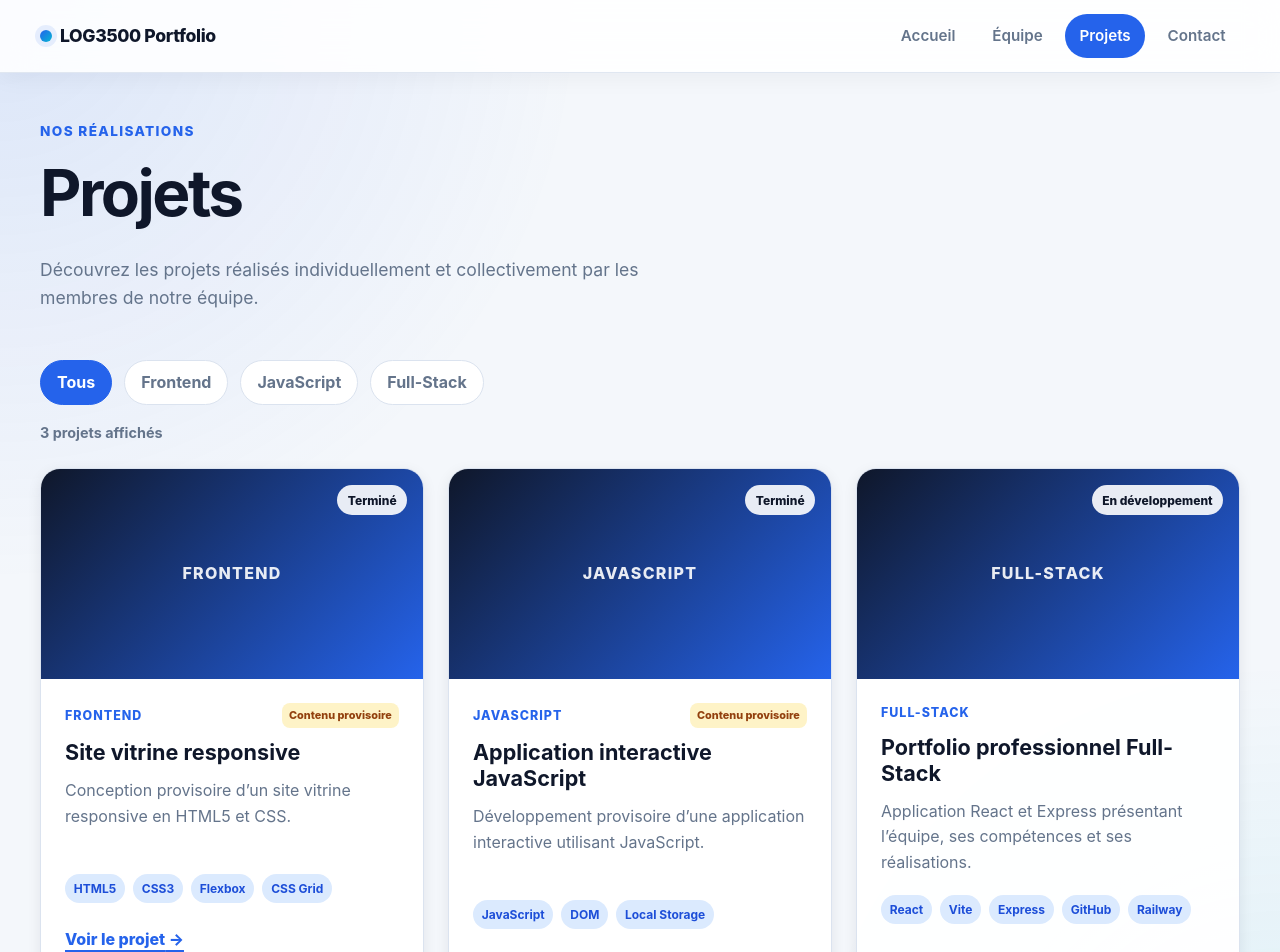
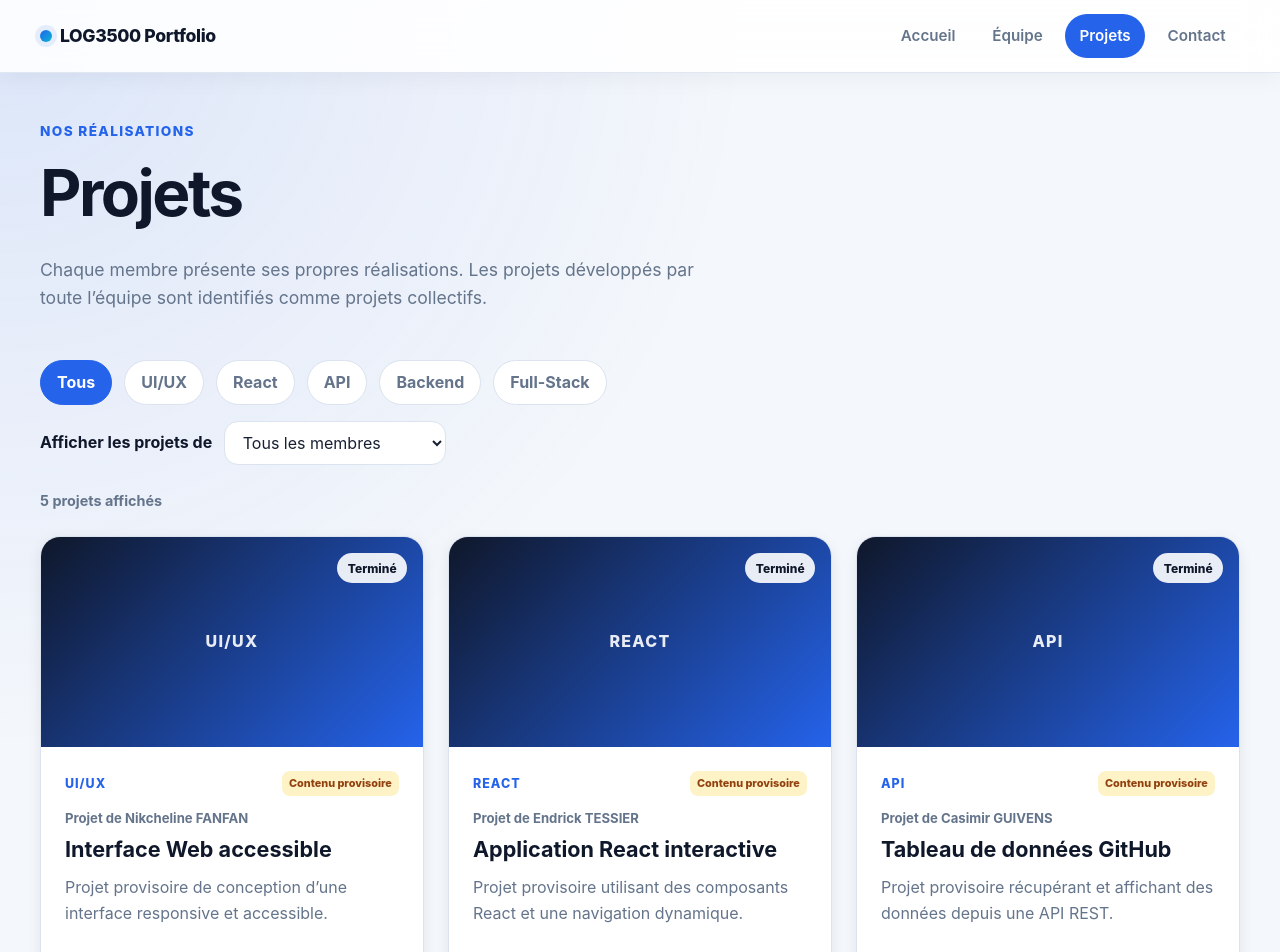
Before and after one commit to olikwan-fullstacker/log3500-portfolio-devoir, a React (Vite) app: page /projets in a window 1280 px wide. Shown: the top 952 px of the page. Built offline with nearby package versions, Linux system fonts and the light colour scheme.

Commit message:
Projet par membre

```diff
--- a/src/components/projects/ProjectCard.jsx
+++ b/src/components/projects/ProjectCard.jsx
@@ -1,10 +1,11 @@
 import { Link } from 'react-router-dom';
 
-function ProjectCard({ project }) {
+function ProjectCard({ project, ownerName }) {
   const {
     id,
     title,
     category,
+    scope,
     shortDescription,
     technologies,
     status,
@@ -43,6 +44,12 @@ function ProjectCard({ project }) {
           )}
         </div>
 
+          <p className="project-owner">
+  {scope === 'collective'
+    ? 'Projet collectif'
+    : `Projet de ${ownerName}`}
+</p>
+
         <h2 className="project-title">{title}</h2>
 
         <p className="project-description">
--- a/src/data/projects.js
+++ b/src/data/projects.js
@@ -1,13 +1,16 @@
 const projects = [
   {
-    id: 'devoir-1',
-    title: 'Site vitrine responsive',
-    category: 'Frontend',
+    id: 'nikcheline-projet-1',
+    title: 'Interface Web accessible',
+    category: 'UI/UX',
+    scope: 'individual',
+    ownerId: 'nikcheline-fanfan',
+    contributorIds: [],
     shortDescription:
-      'Conception provisoire d’un site vitrine responsive en HTML5 et CSS.',
+      'Projet provisoire de conception d’une interface responsive et accessible.',
     fullDescription:
-      'Ce contenu est provisoire. Il devra être remplacé par la présentation réelle du Devoir 1, ses objectifs, ses fonctionnalités et les difficultés rencontrées.',
-    technologies: ['HTML5', 'CSS3', 'Flexbox', 'CSS Grid'],
+      'Ce contenu doit être remplacé par le véritable projet réalisé par Nikcheline FANFAN.',
+    technologies: ['HTML5', 'CSS3', 'Accessibilité'],
     status: 'Terminé',
     image: null,
     repositoryUrl: null,
@@ -15,14 +18,53 @@ const projects = [
     isPlaceholder: true,
   },
   {
-    id: 'devoir-2',
-    title: 'Application interactive JavaScript',
-    category: 'JavaScript',
+    id: 'endrick-projet-1',
+    title: 'Application React interactive',
+    category: 'React',
+    scope: 'individual',
+    ownerId: 'endrick-tessier',
+    contributorIds: [],
     shortDescription:
-      'Développement provisoire d’une application interactive utilisant JavaScript.',
+      'Projet provisoire utilisant des composants React et une navigation dynamique.',
     fullDescription:
-      'Ce contenu est provisoire. Il devra être remplacé par les informations réelles concernant le Devoir 2.',
-    technologies: ['JavaScript', 'DOM', 'Local Storage'],
+      'Ce contenu doit être remplacé par le véritable projet réalisé par Endrick TESSIER.',
+    technologies: ['React', 'Vite', 'React Router'],
+    status: 'Terminé',
+    image: null,
+    repositoryUrl: null,
+    demoUrl: null,
+    isPlaceholder: true,
+  },
+  {
+    id: 'casimir-projet-1',
+    title: 'Tableau de données GitHub',
+    category: 'API',
+    scope: 'individual',
+    ownerId: 'casimir-guivens',
+    contributorIds: [],
+    shortDescription:
+      'Projet provisoire récupérant et affichant des données depuis une API REST.',
+    fullDescription:
+      'Ce contenu doit être remplacé par le véritable projet réalisé par Casimir GUIVENS.',
+    technologies: ['JavaScript', 'Fetch API', 'JSON'],
+    status: 'Terminé',
+    image: null,
+    repositoryUrl: null,
+    demoUrl: null,
+    isPlaceholder: true,
+  },
+  {
+    id: 'marc-projet-1',
+    title: 'Serveur Node.js et Express',
+    category: 'Backend',
+    scope: 'individual',
+    ownerId: 'marc-laurin',
+    contributorIds: [],
+    shortDescription:
+      'Projet provisoire mettant en œuvre un serveur Express et des routes API.',
+    fullDescription:
+      'Ce contenu doit être remplacé par le véritable projet réalisé par Marc LAURIN.',
+    technologies: ['Node.js', 'Express', 'JSON'],
     status: 'Terminé',
     image: null,
     repositoryUrl: null,
@@ -33,11 +75,25 @@ const projects = [
     id: 'portfolio-fullstack',
     title: 'Portfolio professionnel Full-Stack',
     category: 'Full-Stack',
+    scope: 'collective',
+    ownerId: null,
+    contributorIds: [
+      'nikcheline-fanfan',
+      'endrick-tessier',
+      'casimir-guivens',
+      'marc-laurin',
+    ],
     shortDescription:
-      'Application React et Express présentant l’équipe, ses compétences et ses réalisations.',
+      'Portfolio professionnel collectif développé avec React et Express.',
     fullDescription:
-      'Projet de session développé avec React, React Router, Context API, Node.js et Express, puis déployé sur Railway.',
-    technologies: ['React', 'Vite', 'Express', 'GitHub', 'Railway'],
+      'Projet de session développé collectivement par les quatre membres de l’équipe.',
+    technologies: [
+      'React',
+      'Vite',
+      'Express',
+      'GitHub',
+      'Railway',
+    ],
     status: 'En développement',
     image: null,
     repositoryUrl: null,
--- a/src/pages/ProjectDetailsPage.jsx
+++ b/src/pages/ProjectDetailsPage.jsx
@@ -1,6 +1,7 @@
 import { Link, useParams } from 'react-router-dom';
 
 import projects from '../data/projects.js';
+import teamMembers from '../data/team.js';
 
 function ProjectDetailsPage() {
   const { projectId } = useParams();
@@ -13,7 +14,9 @@ function ProjectDetailsPage() {
     return (
       <section className="page-section">
         <p className="page-eyebrow">Erreur</p>
+
         <h1>Projet introuvable</h1>
+
         <p>
           Aucun projet ne correspond à l’identifiant demandé.
         </p>
@@ -25,6 +28,15 @@ function ProjectDetailsPage() {
     );
   }
 
+  const owner = teamMembers.find(
+    (member) => member.id === project.ownerId,
+  );
+
+  const projectAuthor =
+    project.scope === 'collective'
+      ? 'Équipe LOG3500'
+      : owner?.fullName ?? 'Membre non identifié';
+
   const {
     title,
     category,
@@ -34,6 +46,7 @@ function ProjectDetailsPage() {
     repositoryUrl,
     demoUrl,
     isPlaceholder,
+    scope,
   } = project;
 
   return (
@@ -47,14 +60,25 @@ function ProjectDetailsPage() {
 
         <h1>{title}</h1>
 
+        <p className="project-details-author">
+          Réalisé par : <strong>{projectAuthor}</strong>
+        </p>
+
         <p className="project-details-status">
           Statut : <strong>{status}</strong>
         </p>
 
+        {scope === 'collective' && (
+          <p>
+            Ce projet a été réalisé conjointement par les quatre
+            membres de l’équipe.
+          </p>
+        )}
+
         {isPlaceholder && (
           <p className="project-warning">
             Cette présentation est provisoire et doit être
-            remplacée par le contenu réel du devoir.
+            remplacée par le contenu réel du projet.
           </p>
         )}
       </header>
--- a/src/pages/ProjectsPage.jsx
+++ b/src/pages/ProjectsPage.jsx
@@ -3,9 +3,23 @@ import { useMemo, useState } from 'react';
 import ProjectCard from '../components/projects/ProjectCard.jsx';
 import ProjectFilter from '../components/projects/ProjectFilter.jsx';
 import projects from '../data/projects.js';
+import teamMembers from '../data/team.js';
+
+function getProjectOwnerName(project) {
+  if (project.scope === 'collective') {
+    return 'Équipe LOG3500';
+  }
+
+  const owner = teamMembers.find(
+    (member) => member.id === project.ownerId,
+  );
+
+  return owner?.fullName ?? 'Membre non identifié';
+}
 
 function ProjectsPage() {
   const [activeCategory, setActiveCategory] = useState('Tous');
+  const [activeMemberId, setActiveMemberId] = useState('all');
 
   const categories = useMemo(() => {
     const projectCategories = projects.map(
@@ -16,14 +30,22 @@ function ProjectsPage() {
   }, []);
 
   const filteredProjects = useMemo(() => {
-    if (activeCategory === 'Tous') {
-      return projects;
-    }
+    return projects.filter((project) => {
+      const matchesCategory =
+        activeCategory === 'Tous' ||
+        project.category === activeCategory;
 
-    return projects.filter(
-      (project) => project.category === activeCategory,
-    );
-  }, [activeCategory]);
+      const isContributor =
+        project.contributorIds?.includes(activeMemberId) ?? false;
+
+      const matchesMember =
+        activeMemberId === 'all' ||
+        project.ownerId === activeMemberId ||
+        isContributor;
+
+      return matchesCategory && matchesMember;
+    });
+  }, [activeCategory, activeMemberId]);
 
   return (
     <section
@@ -36,8 +58,9 @@ function ProjectsPage() {
         <h1 id="projects-page-title">Projets</h1>
 
         <p className="page-introduction">
-          Découvrez les projets réalisés individuellement et
-          collectivement par les membres de notre équipe.
+          Chaque membre présente ses propres réalisations. Les projets
+          développés par toute l’équipe sont identifiés comme projets
+          collectifs.
         </p>
       </header>
 
@@ -46,6 +69,28 @@ function ProjectsPage() {
         activeCategory={activeCategory}
         onCategoryChange={setActiveCategory}
       />
+
+      <div className="member-filter">
+        <label htmlFor="project-member-filter">
+          Afficher les projets de
+        </label>
+
+        <select
+          id="project-member-filter"
+          value={activeMemberId}
+          onChange={(event) =>
+            setActiveMemberId(event.target.value)
+          }
+        >
+          <option value="all">Tous les membres</option>
+
+          {teamMembers.map((member) => (
+            <option key={member.id} value={member.id}>
+              {member.fullName}
+            </option>
+          ))}
+        </select>
+      </div>
 
       <p className="project-results-count" aria-live="polite">
         {filteredProjects.length}{' '}
@@ -60,15 +105,17 @@ function ProjectsPage() {
             <ProjectCard
               key={project.id}
               project={project}
+              ownerName={getProjectOwnerName(project)}
             />
           ))}
         </div>
       ) : (
         <div className="empty-state">
           <h2>Aucun projet trouvé</h2>
+
           <p>
-            Aucun projet ne correspond actuellement à cette
-            catégorie.
+            Aucun projet ne correspond actuellement aux filtres
+            sélectionnés.
           </p>
         </div>
       )}
--- a/src/styles/global.css
+++ b/src/styles/global.css
@@ -896,3 +896,39 @@ select:focus-visible {
     flex-direction: column;
   }
 }
+.member-filter {
+  display: flex;
+  flex-wrap: wrap;
+  align-items: center;
+  gap: var(--space-3);
+  margin-bottom: var(--space-5);
+}
+
+.member-filter label {
+  color: var(--color-secondary);
+  font-weight: 700;
+}
+
+.member-filter select {
+  min-height: 44px;
+  padding: 0.55rem 2.5rem 0.55rem 0.85rem;
+  border: 1px solid var(--color-border);
+  border-radius: var(--radius-medium);
+
+  color: var(--color-text);
+  background-color: var(--color-surface);
+
+  cursor: pointer;
+}
+
+.member-filter select:focus {
+  border-color: var(--color-primary);
+}
+
+.project-owner {
+  margin-bottom: var(--space-2);
+
+  color: var(--color-text-muted);
+  font-size: 0.82rem;
+  font-weight: 700;
+}
```
